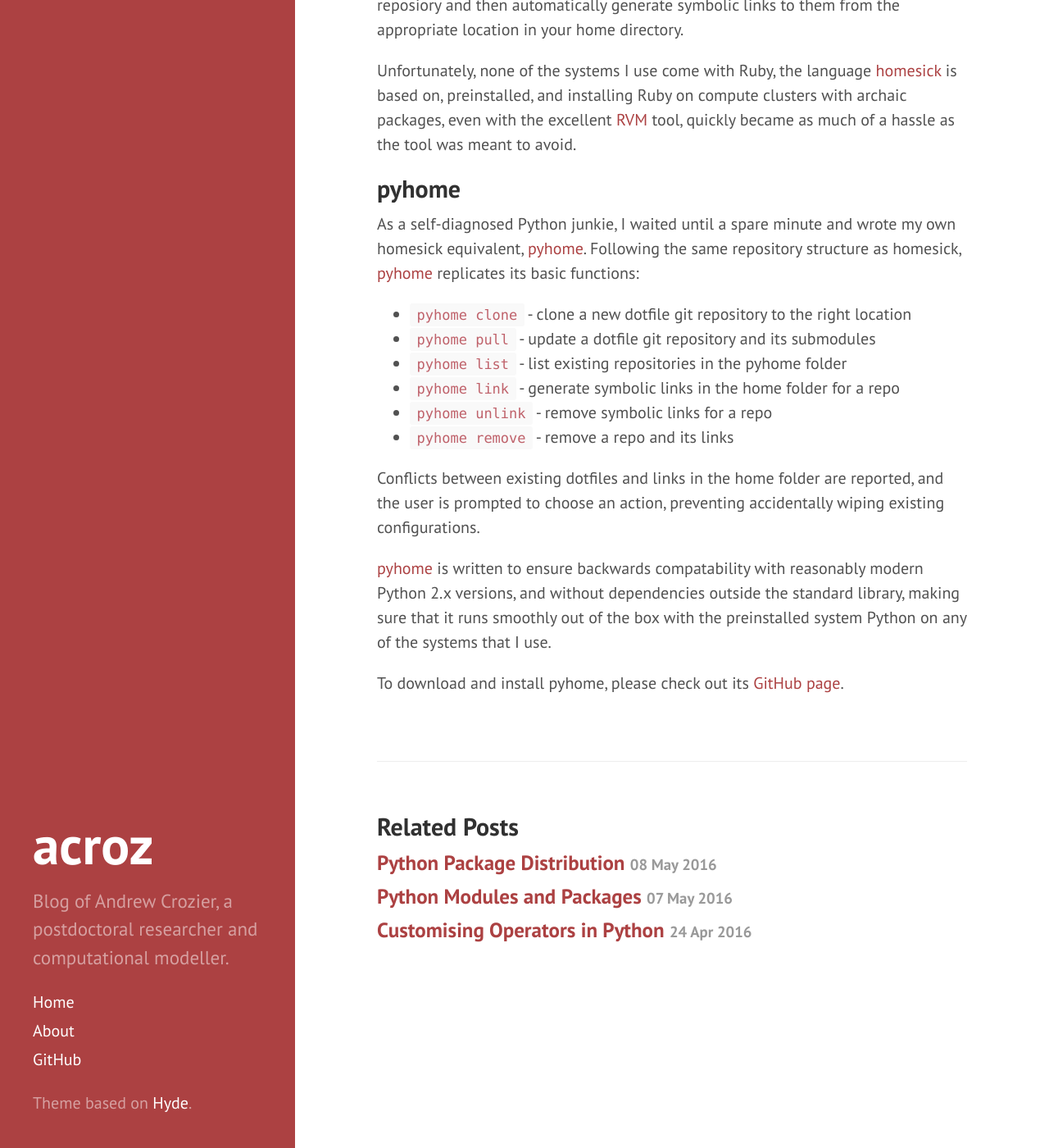
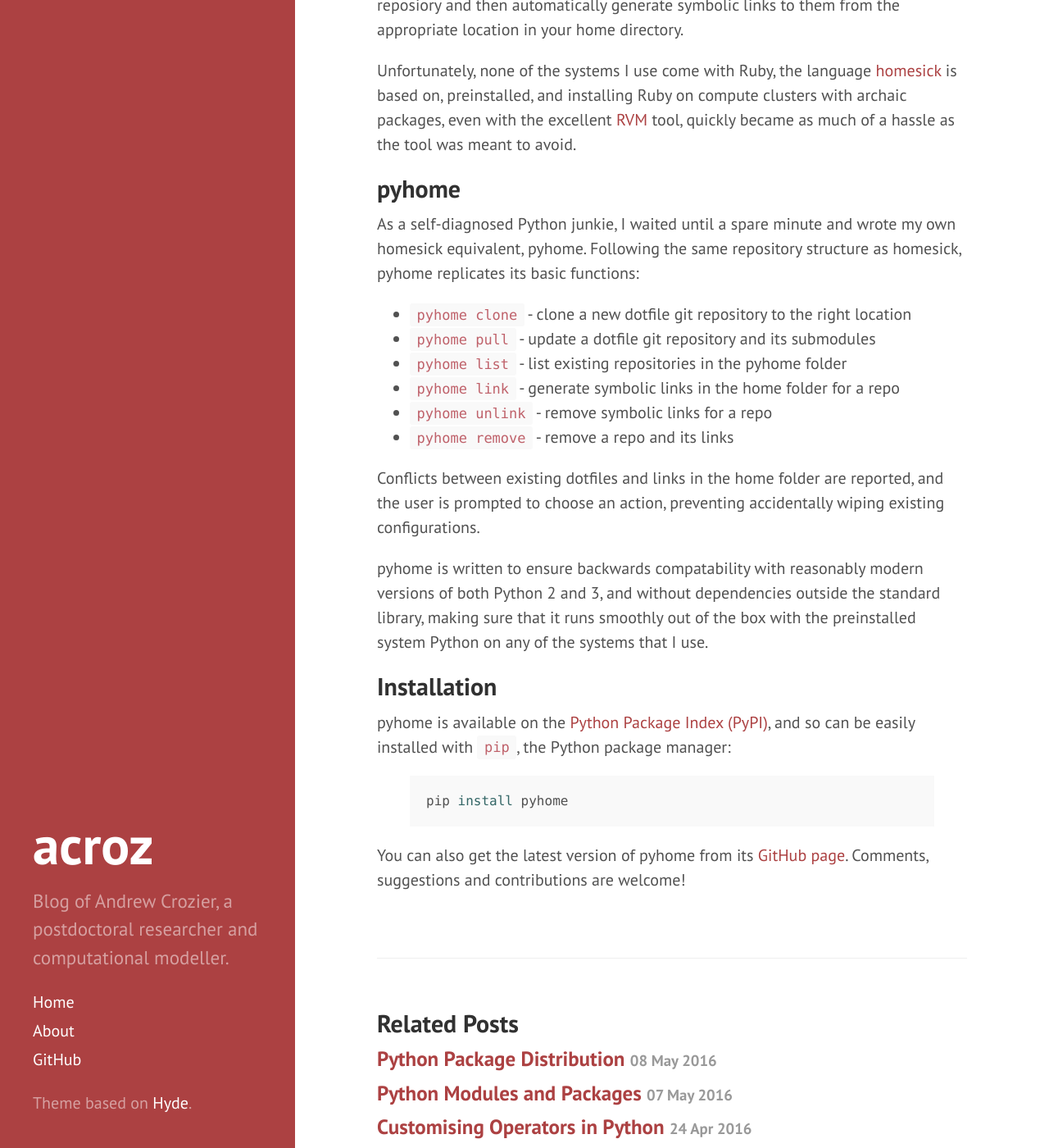
Before and after one commit to acroz/acroz.github.io, a Jekyll site: the page built from _posts/2016-02-10-pyhome.md, in a window 1280 px wide and 1400 px high, scrolled down 777 px. Shown: the whole window at 82% size. Built offline with Jekyll 4.4.1, drawn with Linux system fonts in a browser that asks for light colours.

Commit message:
Update to pyhome post

```diff
--- a/_posts/2016-02-10-pyhome.md
+++ b/_posts/2016-02-10-pyhome.md
@@ -41,8 +41,8 @@ much of a hassle as the tool was meant to avoid.
 ## pyhome
 
 As a self-diagnosed Python junkie, I waited until a spare minute and wrote my
-own homesick equivalent, [pyhome]. Following the same repository structure as
-homesick, [pyhome] replicates its basic functions:
+own homesick equivalent, pyhome. Following the same repository structure as
+homesick, pyhome replicates its basic functions:
 
 * `pyhome clone` - clone a new dotfile git repository to the right location
 * `pyhome pull` - update a dotfile git repository and its submodules
@@ -55,13 +55,25 @@ Conflicts between existing dotfiles and links in the home folder are reported,
 and the user is prompted to choose an action, preventing accidentally wiping
 existing configurations.
 
-[pyhome] is written to ensure backwards compatability with reasonably modern
-Python 2.x versions, and without dependencies outside the standard library,
-making sure that it runs smoothly out of the box with the preinstalled system
-Python on any of the systems that I use.
+pyhome is written to ensure backwards compatability with reasonably modern
+versions of both Python 2 and 3, and without dependencies outside the standard
+library, making sure that it runs smoothly out of the box with the preinstalled
+system Python on any of the systems that I use.
 
-To download and install pyhome, please check out its [GitHub page][pyhome].
+## Installation
+
+pyhome is available on the [Python Package Index (PyPI)][pyhome-pypi], and so
+can be easily installed with `pip`, the Python package manager:
+
+{% highlight bash %}
+pip install pyhome
+{% endhighlight %}
+
+You can also get the latest version of pyhome from its
+[GitHub page][pyhome-github]. Comments, suggestions and contributions are
+welcome!
 
 [homesick]: https://github.com/technicalpickles/homesick
 [RVM]: https://rvm.io/
-[pyhome]: https://github.com/acroz/pyhome
+[pyhome-pypi]: https://pypi.python.org/pypi/pyhome
+[pyhome-github]: https://github.com/acroz/pyhome
```
